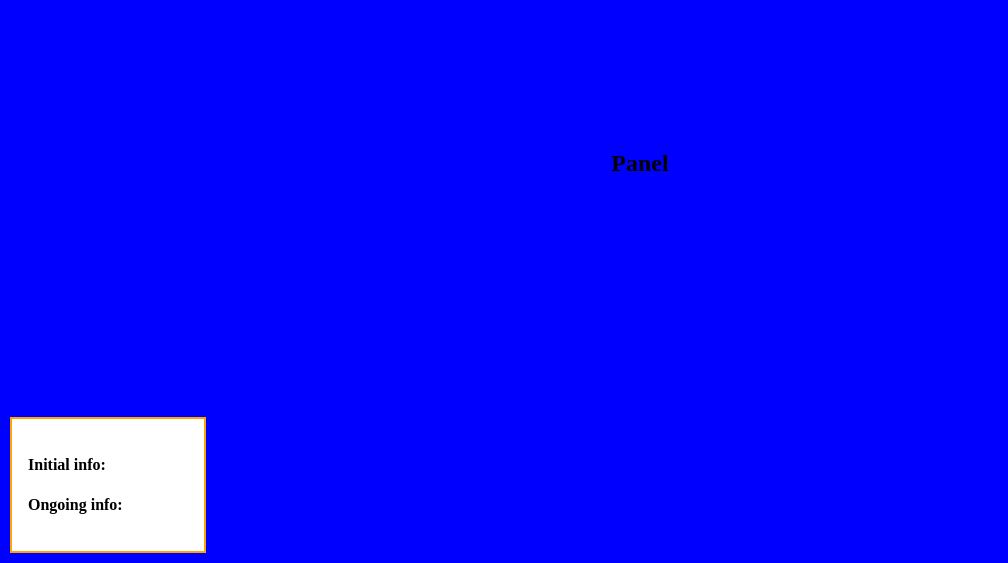
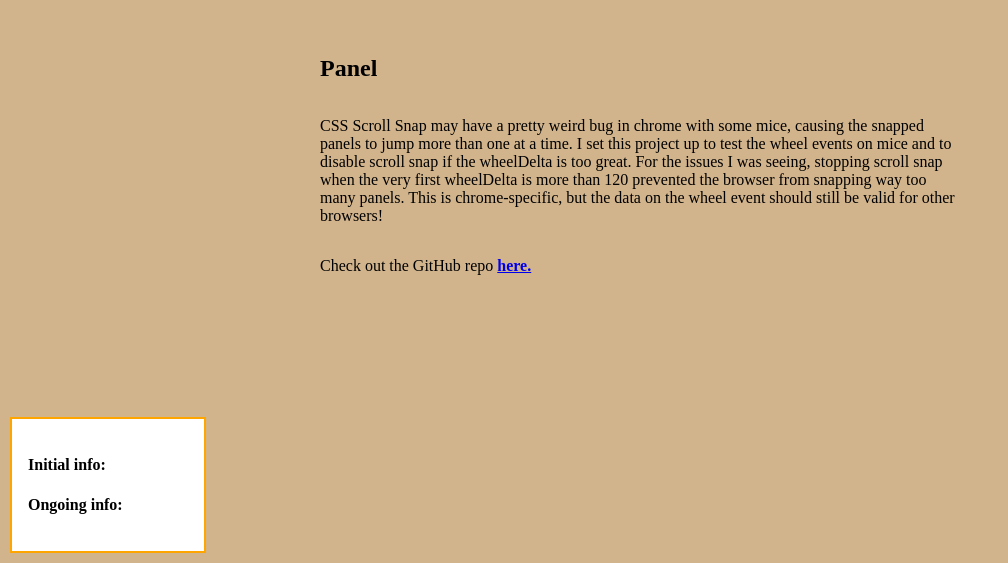
Before and after one commit to smwoll/test-scrollsnap, a website built with Vite: page src/index.html in a window 1280 px wide. Shown: the part 237-800 px from the top of the page, without its empty margins (0-1008 px from the left). Built offline with nearby package versions, Linux system fonts and the light colour scheme.

Commit message:
intro text and link to repo

```diff
--- a/src/index.html
+++ b/src/index.html
@@ -24,6 +24,16 @@
         <div class="panel">
             <div class="panel-bg">
                 <h2>Panel</h2>
+                <p>
+                    CSS Scroll Snap may have a pretty weird bug in chrome with some mice, causing the snapped panels to
+                    jump more than one at a time. I set this project up to test
+                    the wheel events on mice and to disable scroll snap if the wheelDelta is too great. For the issues I
+                    was seeing, stopping scroll snap when the very first wheelDelta is more than 120 prevented the
+                    browser from snapping way too many panels. This is chrome-specific, but the data on the wheel event
+                    should still be valid for other browsers!
+                </p>
+                <p>Check out the GitHub repo <a
+                        href="https://github.com/smwoll/test-scrollsnap"><strong>here.</strong></a></p>
             </div>
 
         </div>
--- a/src/styles.scss
+++ b/src/styles.scss
@@ -49,10 +49,13 @@ body {
   margin: 0;
   min-height: 100vh;
   scroll-snap-align: start;
+  p {
+    max-width: 80ch;
+  }
 }
 
 .panel-bg {
-  background-color: blue;
+  background-color: tan;
   min-height: 100vh;
   width: 100%;
   display: grid;
```
